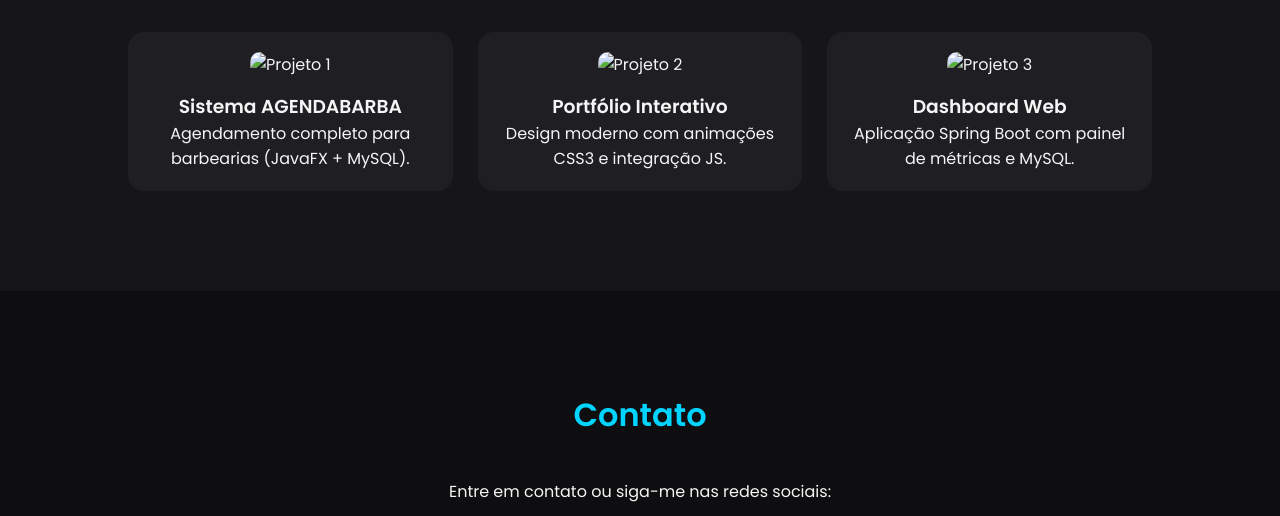
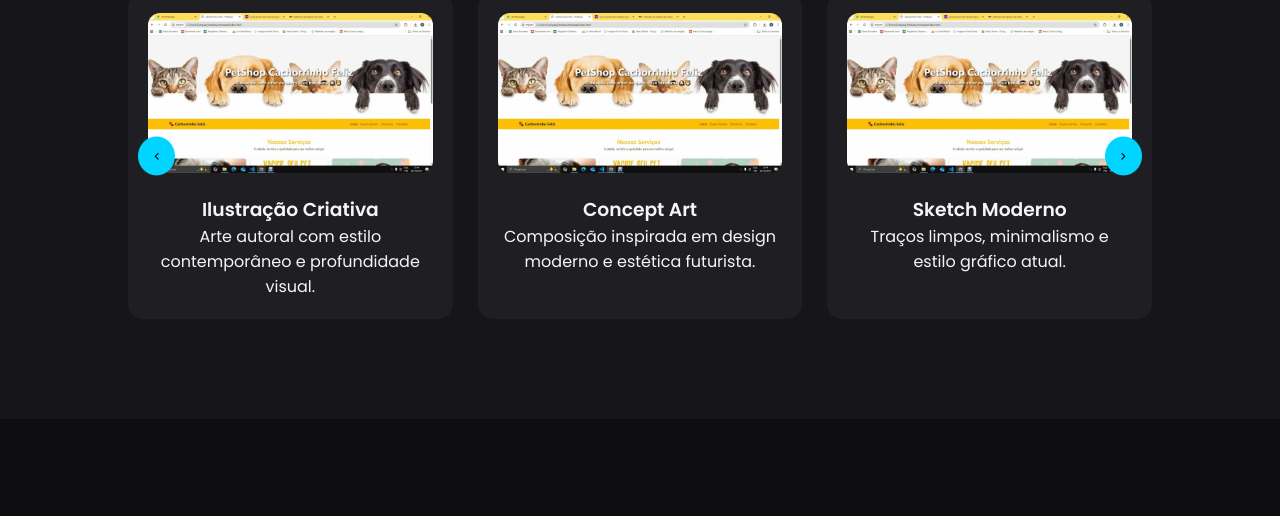
Before and after one commit to marcelodukeves/aula6, a plain HTML site: page startbootstrap-freelancer-gh-pages/index.html in a window 1280 px wide. Shown: the part 1537-2053 px from the top of the page. Drawn offline with nearby package versions, Linux system fonts and the light colour scheme.

Commit message:
commit 13/11

```diff
--- /dev/null
+++ b/startbootstrap-freelancer-gh-pages/assets/css/carousel.css
@@ -0,0 +1,49 @@
+/* CARROSSEL MODERNO */
+.carousel {
+  position: relative;
+  width: 90%;
+  max-width: 900px;
+  margin: auto;
+  margin-top: 40px;
+  overflow: hidden;
+}
+
+.carousel-track {
+  display: flex;
+  transition: transform 0.5s ease;
+}
+
+.carousel img {
+  width: 100%;
+  border-radius: 16px;
+  pointer-events: none;
+}
+
+.carousel-btn {
+  position: absolute;
+  top: 50%;
+  transform: translateY(-50%);
+  background: rgba(0, 212, 255, 0.2);
+  border: none;
+  padding: 12px;
+  border-radius: 50%;
+  cursor: pointer;
+  transition: 0.3s;
+}
+
+.carousel-btn:hover {
+  background: rgba(0, 212, 255, 0.4);
+}
+
+.prev {
+  left: 10px;
+}
+
+.next {
+  right: 10px;
+}
+
+.carousel-btn i {
+  font-size: 2rem;
+  color: #00d4ff;
+}
--- a/startbootstrap-freelancer-gh-pages/assets/css/style.css
+++ b/startbootstrap-freelancer-gh-pages/assets/css/style.css
@@ -16,7 +16,7 @@ header {
   position: fixed;
   top: 0;
   width: 100%;
-  background: rgba(10, 10, 10, 0.9);
+  background: rgba(10, 10, 10, 0.8);
   backdrop-filter: blur(8px);
   z-index: 1000;
   transition: all 0.3s ease;
@@ -39,7 +39,6 @@ header nav a {
   color: #ddd;
   margin: 0 12px;
   text-decoration: none;
-  transition: 0.3s;
 }
 
 header nav a:hover {
@@ -62,18 +61,6 @@ header nav a:hover {
   width: 100%;
   height: 100%;
   background: linear-gradient(135deg, rgba(0, 212, 255, 0.2), rgba(0, 0, 0, 0.8));
-  animation: gradientMove 6s infinite alternate;
-}
-
-@keyframes gradientMove {
-  from { background-position: left top; }
-  to { background-position: right bottom; }
-}
-
-.banner-content {
-  z-index: 2;
-  color: white;
-  animation: fadeIn 2s ease-in-out;
 }
 
 .banner-content h2 {
@@ -82,30 +69,21 @@ header nav a:hover {
 }
 
 .banner-content h3 {
-  font-weight: 400;
   color: #ccc;
 }
 
 .banner-content p {
+  color: #bbb;
   margin-top: 10px;
-  font-size: 1rem;
-  color: #aaa;
 }
 
 .btn {
-  display: inline-block;
   margin-top: 20px;
   padding: 12px 30px;
   background: #00d4ff;
   color: #000;
   border-radius: 25px;
   text-decoration: none;
-  transition: 0.4s;
-}
-
-.btn:hover {
-  background: #00a4cc;
-  transform: scale(1.05);
 }
 
 /* SEÇÕES */
@@ -118,23 +96,14 @@ header nav a:hover {
   background: #16161a;
 }
 
-.section h2 {
-  color: #00d4ff;
-  font-size: 2rem;
-  margin-bottom: 40px;
-}
-
-.container {
-  max-width: 1200px;
-  margin: auto;
-}
-
+/* SOBRE */
 .perfil {
-  width: 160px;
+  width: 180px;
   border-radius: 50%;
   margin-bottom: 20px;
 }
 
+/* GRID DE PROJETOS */
 .grid {
   display: grid;
   grid-template-columns: repeat(auto-fit, minmax(280px, 1fr));
@@ -145,64 +114,76 @@ header nav a:hover {
   background: #1f1f23;
   border-radius: 16px;
   padding: 20px;
-  transition: transform 0.3s ease;
-}
-
-.card img {
-  width: 100%;
-  border-radius: 10px;
-  margin-bottom: 15px;
+  transition: 0.3s;
 }
 
 .card:hover {
   transform: translateY(-5px);
 }
 
-/* RODAPÉ */
+/* 🔥 CARROSSEL MODERNO */
+.carousel {
+  position: relative;
+  overflow: hidden;
+  margin-top: 40px;
+}
+
+.carousel-track {
+  display: flex;
+  gap: 25px;
+  transition: transform 0.5s ease;
+}
+
+.carousel-item {
+  background: #1f1f23;
+  min-width: 300px;
+  padding: 20px;
+  border-radius: 15px;
+  text-align: center;
+}
+
+.carousel-item img {
+  width: 100%;
+  border-radius: 12px;
+  margin-bottom: 15px;
+}
+
+.carousel-btn {
+  position: absolute;
+  top: 50%;
+  transform: translateY(-50%);
+  background: #00d4ff;
+  border: none;
+  padding: 12px;
+  border-radius: 50%;
+  cursor: pointer;
+}
+
+.carousel-btn.prev {
+  left: 10px;
+}
+
+.carousel-btn.next {
+  right: 10px;
+}
+
+/* CONTATO */
+.social {
+  margin-top: 20px;
+  display: flex;
+  justify-content: center;
+  gap: 20px;
+}
+
+.social i {
+  font-size: 2rem;
+  color: #00d4ff;
+}
+
+/* FOOTER */
 footer {
   padding: 40px 20px;
   background: #0c0c0f;
   text-align: center;
   color: #999;
-  border-top: 1px solid #1a1a1d;
 }
-
-.footer-container p {
-  margin: 6px 0;
-}
-
-.social {
-  margin-top: 20px;
-  display: flex;
-  justify-content: center;
-  flex-wrap: wrap;
-  gap: 15px;
-}
-
-.icon i {
-  font-size: 2rem;
-  color: #00d4ff;
-  transition: transform 0.3s, color 0.3s;
-}
-
-.icon:hover i {
-  transform: scale(1.2);
-  color: #00a4cc;
-}
-
-/* ANIMAÇÕES */
-@keyframes fadeIn {
-  from {opacity: 0; transform: translateY(30px);}
-  to {opacity: 1; transform: translateY(0);}
-}
-
-.fade-in, .fade-in-delay, .fade-in-delay2, .fade-up {
-  opacity: 0;
-  transform: translateY(40px);
-  transition: all 0.8s ease;
-}
-
-.fade-in.visible, .fade-in-delay.visible, .fade-in-delay2.visible, .fade-up.visible {
-  opacity: 1;
-  transform: translateY(0);
-}
--- a/startbootstrap-freelancer-gh-pages/assets/js/script.js
+++ b/startbootstrap-freelancer-gh-pages/assets/js/script.js
@@ -1,4 +1,6 @@
 document.addEventListener("DOMContentLoaded", () => {
+
+  /* Animações Scroll */
   const items = document.querySelectorAll(".fade-in, .fade-in-delay, .fade-in-delay2, .fade-up");
 
   const observer = new IntersectionObserver(entries => {
@@ -9,10 +11,32 @@ document.addEventListener("DOMContentLoaded", () => {
 
   items.forEach(item => observer.observe(item));
 
-  // Navbar shrink effect
+  /* Navbar Shrink */
   const nav = document.querySelector("#mainNav");
   window.addEventListener("scroll", () => {
-    if (window.scrollY > 60) nav.classList.add("shrink");
-    else nav.classList.remove("shrink");
+    nav.classList.toggle("shrink", window.scrollY > 60);
   });
+
+  /* Carrossel Moderno */
+  const track = document.querySelector(".carousel-track");
+  const itemsCarousel = document.querySelectorAll(".carousel-item");
+  const prev = document.querySelector(".carousel-btn.prev");
+  const next = document.querySelector(".carousel-btn.next");
+
+  let index = 0;
+
+  function updateCarousel() {
+    track.style.transform = `translateX(${-index * 330}px)`;
+  }
+
+  next.addEventListener("click", () => {
+    if (index < itemsCarousel.length - 1) index++;
+    updateCarousel();
+  });
+
+  prev.addEventListener("click", () => {
+    if (index > 0) index--;
+    updateCarousel();
+  });
+
 });
--- a/startbootstrap-freelancer-gh-pages/index.html
+++ b/startbootstrap-freelancer-gh-pages/index.html
@@ -53,23 +53,36 @@
   <section id="projetos" class="section dark">
     <div class="container">
       <h2>Projetos Recentes</h2>
-      <div class="grid">
-        <div class="card fade-up">
-          <img src="assets/img/projeto1.jpg" alt="Projeto 1">
-          <h3>Sistema AGENDABARBA</h3>
-          <p>Agendamento completo para barbearias (JavaFX + MySQL).</p>
+
+      <!-- 🔥 Carrossel Moderno de Artes -->
+      <div class="carousel">
+        <div class="carousel-track">
+
+          <div class="carousel-item">
+            <img src="assets/img/desenho1.jpg" alt="Criação Moderna">
+            <h3>Ilustração Criativa</h3>
+            <p>Arte autoral com estilo contemporâneo e profundidade visual.</p>
+          </div>
+
+          <div class="carousel-item">
+            <img src="assets/img/desenho2.jpg" alt="Arte Digital">
+            <h3>Concept Art</h3>
+            <p>Composição inspirada em design moderno e estética futurista.</p>
+          </div>
+
+          <div class="carousel-item">
+            <img src="assets/img/desenho3.jpg" alt="Sketch Moderno">
+            <h3>Sketch Moderno</h3>
+            <p>Traços limpos, minimalismo e estilo gráfico atual.</p>
+          </div>
+
         </div>
-        <div class="card fade-up">
-          <img src="assets/img/projeto2.jpg" alt="Projeto 2">
-          <h3>Portfólio Interativo</h3>
-          <p>Design moderno com animações CSS3 e integração JS.</p>
-        </div>
-        <div class="card fade-up">
-          <img src="assets/img/projeto3.jpg" alt="Projeto 3">
-          <h3>Dashboard Web</h3>
-          <p>Aplicação Spring Boot com painel de métricas e MySQL.</p>
-        </div>
+
+        <button class="carousel-btn prev"><i class="ri-arrow-left-s-line"></i></button>
+        <button class="carousel-btn next"><i class="ri-arrow-right-s-line"></i></button>
+
       </div>
+
     </div>
   </section>
 
```
Also changed, not shown: startbootstrap-freelancer-gh-pages/assets/js/carousel.js (added, +24 -0 lines), startbootstrap-freelancer-gh-pages/assets/js/main.js (added, +18 -0 lines), startbootstrap-freelancer-gh-pages/assets/img/desenho1.jpg (added), startbootstrap-freelancer-gh-pages/assets/img/desenho2.jpg (added), startbootstrap-freelancer-gh-pages/assets/img/desenho3.jpg (added), startbootstrap-freelancer-gh-pages/assets/img/sobre.jpg (added).
